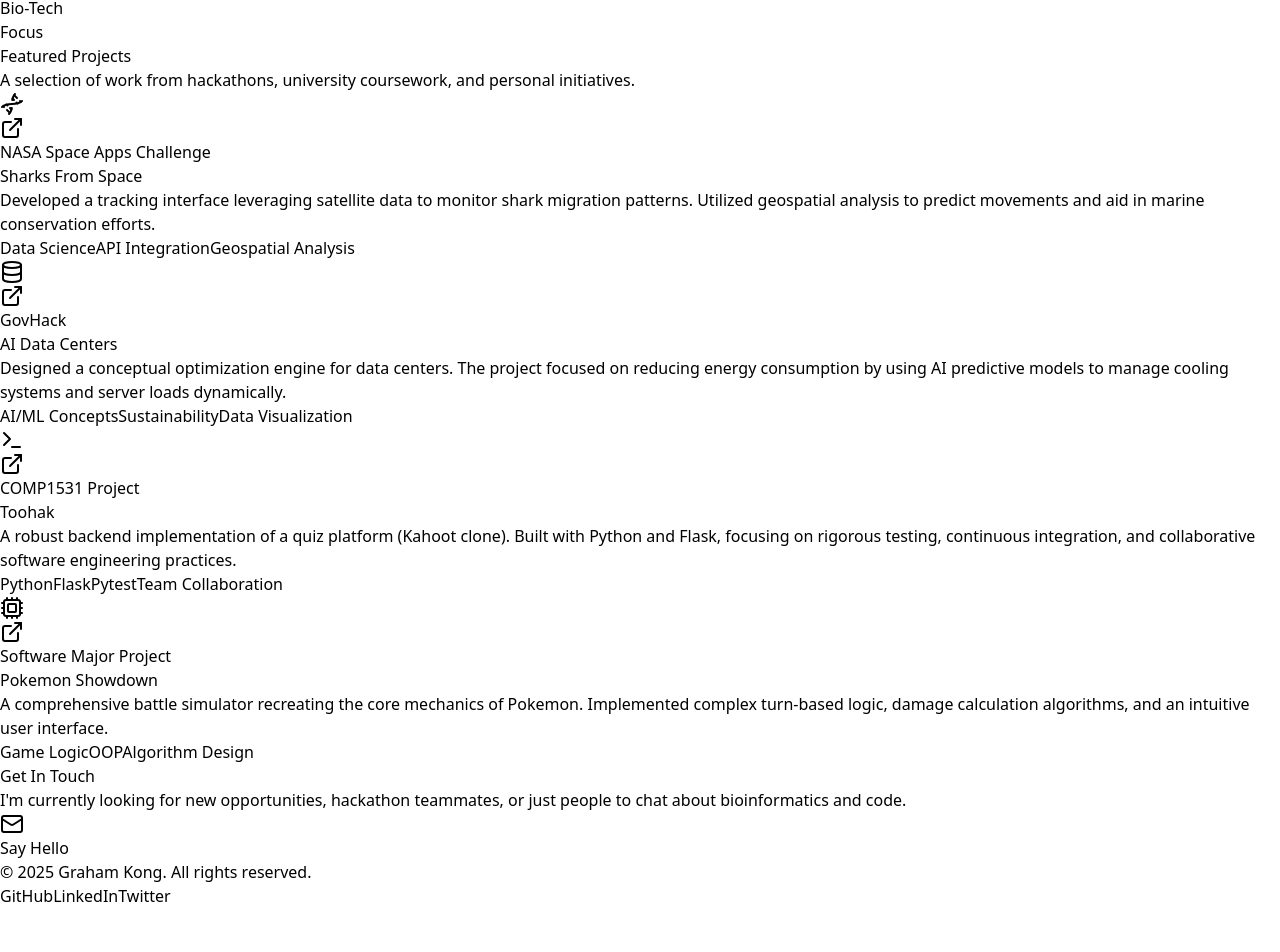
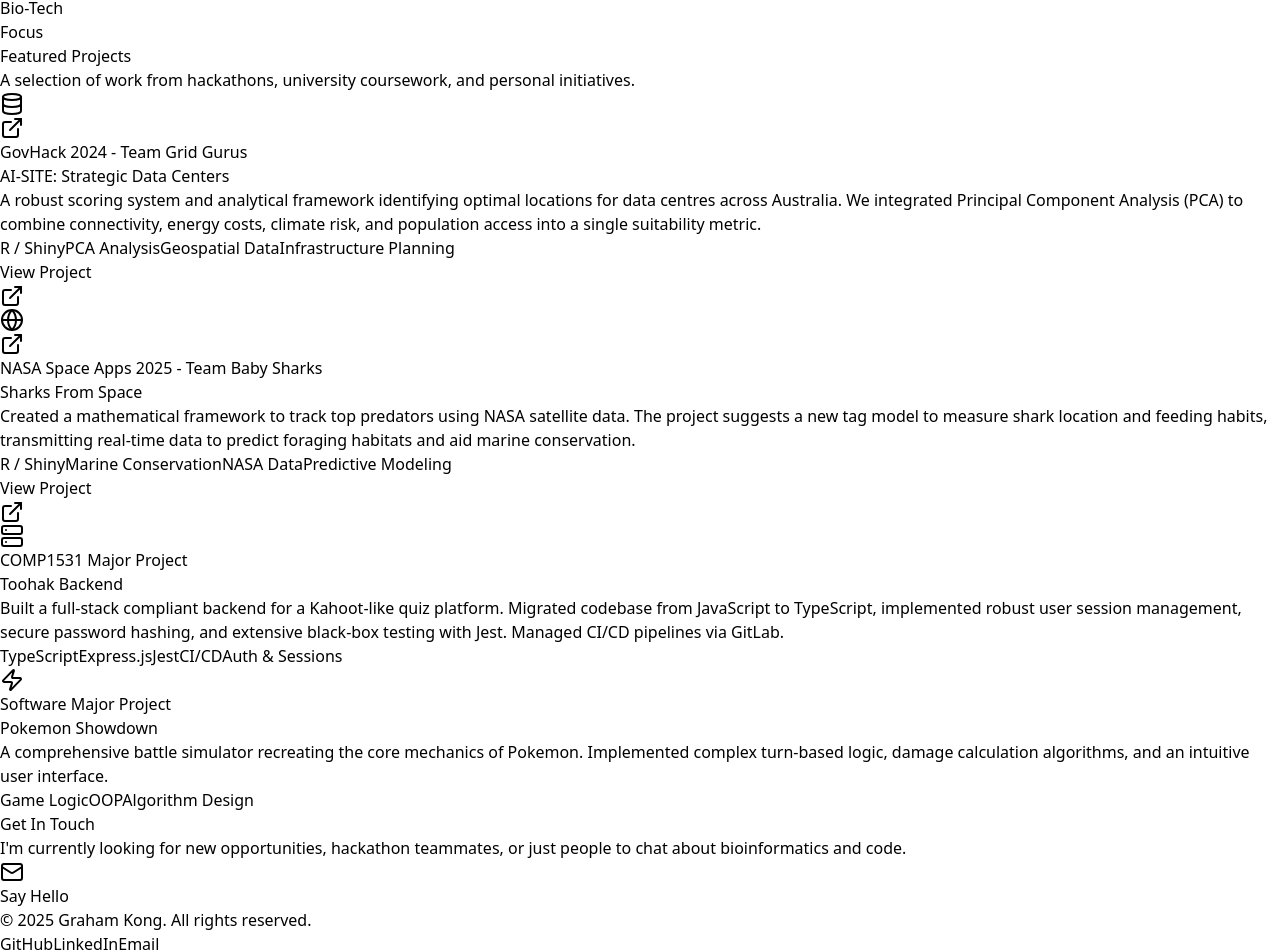
Before and after one commit to grahamkong972/graham-portfolio, a React (Vite) app: page / in a window 1280 px wide. Shown: the part 754-1706 px from the top of the page. Before the commit the page ends 1662 px from the top, so only its background shows below. Built offline with nearby package versions, Linux system fonts and the light colour scheme.

Commit message:
Updates to linkedin, stuff, and project deets

```diff
--- a/src/App.tsx
+++ b/src/App.tsx
@@ -13,7 +13,10 @@
   ChevronDown,
   Code2,
   Award,
-  BookOpen
+  BookOpen,
+  Zap,
+  Globe,
+  Server
 } from 'lucide-react';
 
 export default function App() {
@@ -30,7 +33,6 @@
     return () => window.removeEventListener('scroll', handleScroll);
   }, []);
 
-  // Fixed: Added type 'string' to id parameter
   const scrollToSection = (id: string) => {
     const element = document.getElementById(id);
     if (element) {
@@ -42,36 +44,40 @@
 
   const projects = [
     {
-      title: "Sharks From Space",
-      event: "NASA Space Apps Challenge",
-      description: "Developed a tracking interface leveraging satellite data to monitor shark migration patterns. Utilized geospatial analysis to predict movements and aid in marine conservation efforts.",
-      tags: ["Data Science", "API Integration", "Geospatial Analysis"],
-      icon: <Dna className="w-6 h-6 text-teal-400" />,
-      color: "from-blue-500 to-teal-400"
+      title: "AI-SITE: Strategic Data Centers",
+      event: "GovHack 2024 - Team Grid Gurus",
+      description: "A robust scoring system and analytical framework identifying optimal locations for data centres across Australia. We integrated Principal Component Analysis (PCA) to combine connectivity, energy costs, climate risk, and population access into a single suitability metric.",
+      tags: ["R / Shiny", "PCA Analysis", "Geospatial Data", "Infrastructure Planning"],
+      icon: <Database className="w-6 h-6 text-purple-400" />,
+      color: "from-purple-500 to-indigo-400",
+      link: "https://grahamkong972.shinyapps.io/govhackweb/"
     },
     {
-      title: "AI Data Centers",
-      event: "GovHack",
-      description: "Designed a conceptual optimization engine for data centers. The project focused on reducing energy consumption by using AI predictive models to manage cooling systems and server loads dynamically.",
-      tags: ["AI/ML Concepts", "Sustainability", "Data Visualization"],
-      icon: <Database className="w-6 h-6 text-purple-400" />,
-      color: "from-purple-500 to-indigo-400"
+      title: "Sharks From Space",
+      event: "NASA Space Apps 2025 - Team Baby Sharks",
+      description: "Created a mathematical framework to track top predators using NASA satellite data. The project suggests a new tag model to measure shark location and feeding habits, transmitting real-time data to predict foraging habitats and aid marine conservation.",
+      tags: ["R / Shiny", "Marine Conservation", "NASA Data", "Predictive Modeling"],
+      icon: <Globe className="w-6 h-6 text-blue-400" />,
+      color: "from-blue-500 to-cyan-400",
+      link: "https://grahamkong972.shinyapps.io/NASASpaceChallenge/"
     },
     {
-      title: "Toohak",
-      event: "COMP1531 Project",
-      description: "A robust backend implementation of a quiz platform (Kahoot clone). Built with Python and Flask, focusing on rigorous testing, continuous integration, and collaborative software engineering practices.",
-      tags: ["Python", "Flask", "Pytest", "Team Collaboration"],
-      icon: <Terminal className="w-6 h-6 text-orange-400" />,
-      color: "from-orange-500 to-red-400"
+      title: "Toohak Backend",
+      event: "COMP1531 Major Project",
+      description: "Built a full-stack compliant backend for a Kahoot-like quiz platform. Migrated codebase from JavaScript to TypeScript, implemented robust user session management, secure password hashing, and extensive black-box testing with Jest. Managed CI/CD pipelines via GitLab.",
+      tags: ["TypeScript", "Express.js", "Jest", "CI/CD", "Auth & Sessions"],
+      icon: <Server className="w-6 h-6 text-orange-400" />,
+      color: "from-orange-500 to-red-400",
+      link: null // Private repo usually
     },
     {
       title: "Pokemon Showdown",
       event: "Software Major Project",
       description: "A comprehensive battle simulator recreating the core mechanics of Pokemon. Implemented complex turn-based logic, damage calculation algorithms, and an intuitive user interface.",
       tags: ["Game Logic", "OOP", "Algorithm Design"],
-      icon: <Cpu className="w-6 h-6 text-yellow-400" />,
-      color: "from-yellow-500 to-green-400"
+      icon: <Zap className="w-6 h-6 text-yellow-400" />,
+      color: "from-yellow-500 to-green-400",
+      link: null
     }
   ];
 
@@ -91,7 +97,6 @@
               <button
                 key={item}
                 onClick={() => scrollToSection(item.toLowerCase())}
-                // Fixed: Used activeSection here to fix unused variable error
                 className={`text-sm font-medium transition-colors ${
                   activeSection === item.toLowerCase() ? 'text-teal-400' : 'text-slate-200 hover:text-teal-400'
                 }`}
@@ -156,13 +161,13 @@
             </p>
 
             <div className="flex space-x-4 pt-4">
-              <a href="#" className="p-3 bg-slate-800 hover:bg-slate-700 rounded-lg text-slate-300 hover:text-white transition-all">
+              <a href="https://github.com/grahamkong972" target="_blank" rel="noopener noreferrer" className="p-3 bg-slate-800 hover:bg-slate-700 rounded-lg text-slate-300 hover:text-white transition-all">
                 <Github className="w-6 h-6" />
               </a>
-              <a href="#" className="p-3 bg-slate-800 hover:bg-slate-700 rounded-lg text-slate-300 hover:text-white transition-all">
+              <a href="https://www.linkedin.com/in/graham-kong-a8a175278/" target="_blank" rel="noopener noreferrer" className="p-3 bg-slate-800 hover:bg-slate-700 rounded-lg text-slate-300 hover:text-white transition-all">
                 <Linkedin className="w-6 h-6" />
               </a>
-              <a href="mailto:contact@grahamkong.com" className="p-3 bg-slate-800 hover:bg-slate-700 rounded-lg text-slate-300 hover:text-white transition-all">
+              <a href="mailto:grahamkong21006@gmail.com" className="p-3 bg-slate-800 hover:bg-slate-700 rounded-lg text-slate-300 hover:text-white transition-all">
                 <Mail className="w-6 h-6" />
               </a>
             </div>
@@ -239,9 +244,11 @@
                     <div className="p-3 bg-slate-800 rounded-lg">
                       {project.icon}
                     </div>
-                    <a href="#" className="text-slate-500 hover:text-white transition-colors">
-                      <ExternalLink className="w-5 h-5" />
-                    </a>
+                    {project.link && (
+                      <a href={project.link} target="_blank" rel="noopener noreferrer" className="text-slate-500 hover:text-white transition-colors">
+                        <ExternalLink className="w-5 h-5" />
+                      </a>
+                    )}
                   </div>
 
                   <div className="mb-2">
@@ -256,13 +263,24 @@
                     {project.description}
                   </p>
 
-                  <div className="flex flex-wrap gap-2">
+                  <div className="flex flex-wrap gap-2 mb-6">
                     {project.tags.map((tag, tagIdx) => (
                       <span key={tagIdx} className="px-3 py-1 bg-slate-800 text-slate-300 text-xs rounded-full border border-slate-700">
                         {tag}
                       </span>
                     ))}
                   </div>
+
+                  {project.link && (
+                    <a
+                      href={project.link}
+                      target="_blank"
+                      rel="noopener noreferrer"
+                      className="inline-flex items-center text-sm font-semibold text-teal-400 hover:text-teal-300 transition-colors"
+                    >
+                      View Project <ExternalLink className="w-3 h-3 ml-1" />
+                    </a>
+                  )}
                 </div>
               </div>
             ))}
@@ -279,7 +297,7 @@
           </p>
 
           <a
-            href="mailto:contact@grahamkong.com"
+            href="mailto:grahamkong21006@gmail.com"
             className="inline-flex items-center space-x-3 px-8 py-4 bg-teal-500 hover:bg-teal-600 text-slate-950 font-bold rounded-lg transition-all transform hover:scale-105"
           >
             <Mail className="w-5 h-5" />
@@ -289,9 +307,9 @@
           <div className="mt-16 pt-8 border-t border-slate-800 flex flex-col md:flex-row justify-between items-center text-slate-500 text-sm">
             <p>© {new Date().getFullYear()} Graham Kong. All rights reserved.</p>
             <div className="flex space-x-6 mt-4 md:mt-0">
-              <a href="#" className="hover:text-teal-400 transition-colors">GitHub</a>
-              <a href="#" className="hover:text-teal-400 transition-colors">LinkedIn</a>
-              <a href="#" className="hover:text-teal-400 transition-colors">Twitter</a>
+              <a href="https://github.com/grahamkong972" target="_blank" rel="noopener noreferrer" className="hover:text-teal-400 transition-colors">GitHub</a>
+              <a href="https://www.linkedin.com/in/graham-kong-a8a175278/" target="_blank" rel="noopener noreferrer" className="hover:text-teal-400 transition-colors">LinkedIn</a>
+              <a href="mailto:grahamkong21006@gmail.com" className="hover:text-teal-400 transition-colors">Email</a>
             </div>
           </div>
         </div>
```
